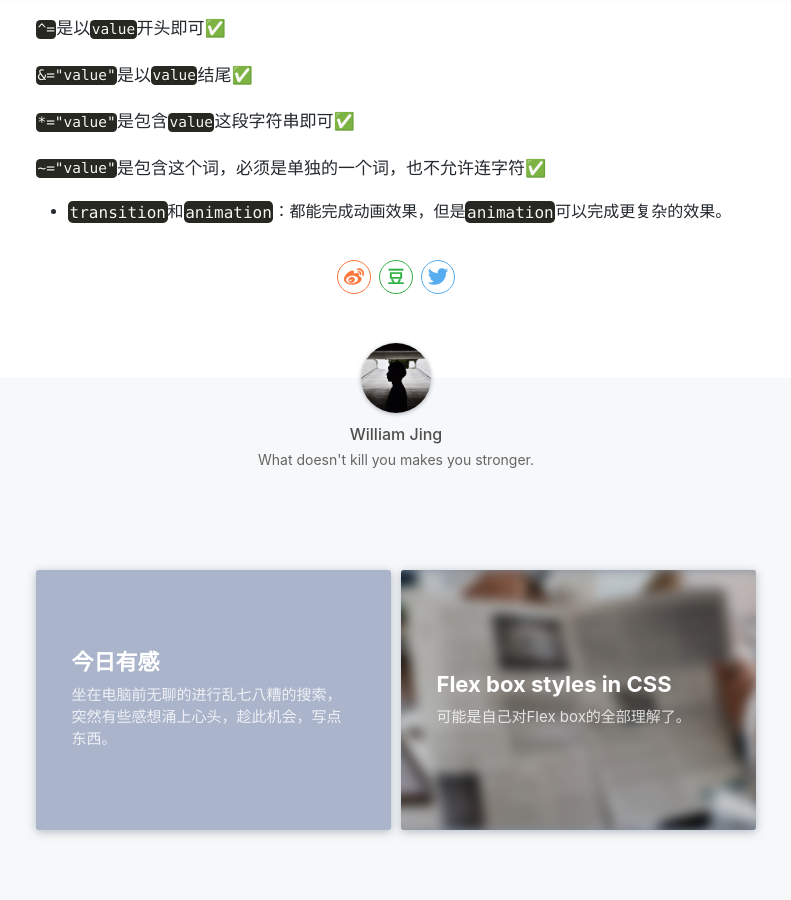
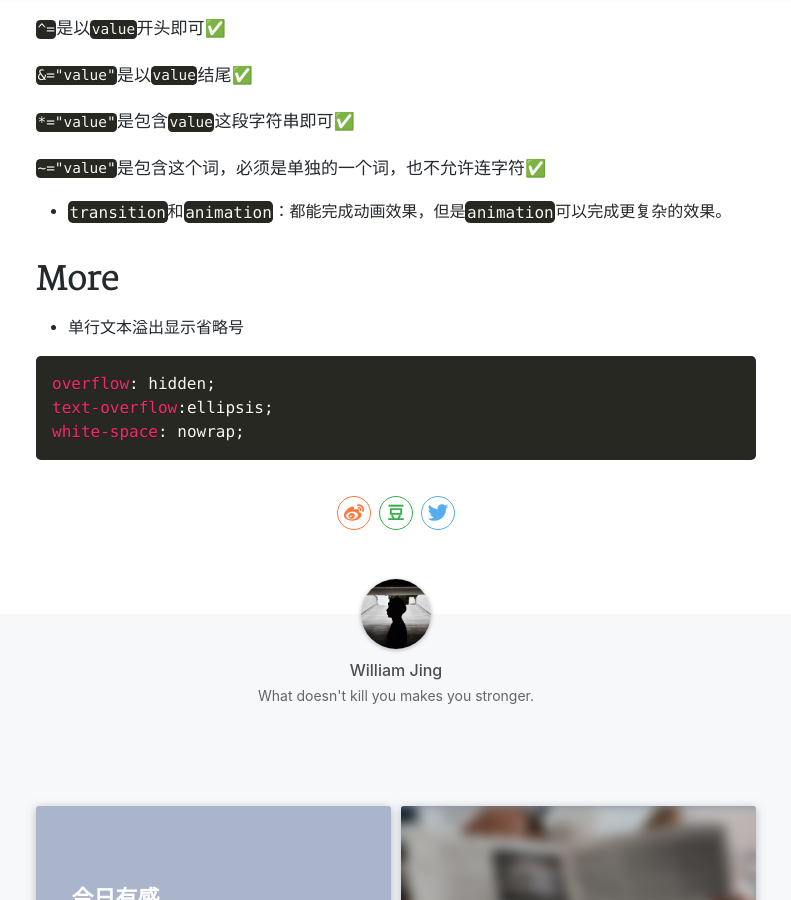
Before and after one commit to fattypiggy/fattypiggy.github.io, a Jekyll site: the page built from _posts/2018-09-10-css-notebook.md, in a window 1280 px wide and 900 px high, scrolled down 3057 px. Shown: the whole window, without its empty margins (244-1035 px from the left). Built offline with Jekyll 4.4.1, drawn with Linux system fonts in a browser that asks for light colours; nearby versions of some CDN libraries; comment, search, counter and statistics services are not loaded; a style sheet for code colours, icons or effects is not loaded.

Commit message:
add More

````diff
--- a/_posts/2018-09-10-css-notebook.md
+++ b/_posts/2018-09-10-css-notebook.md
@@ -114,3 +114,13 @@ div p {
 `~="value"`是包含这个词，必须是单独的一个词，也不允许连字符✅
 
 * `transition`和`animation`：都能完成动画效果，但是`animation`可以完成更复杂的效果。
+
+# More
+
+* 单行文本溢出显示省略号
+
+```CSS
+overflow: hidden;
+text-overflow:ellipsis;
+white-space: nowrap;
+```
````
